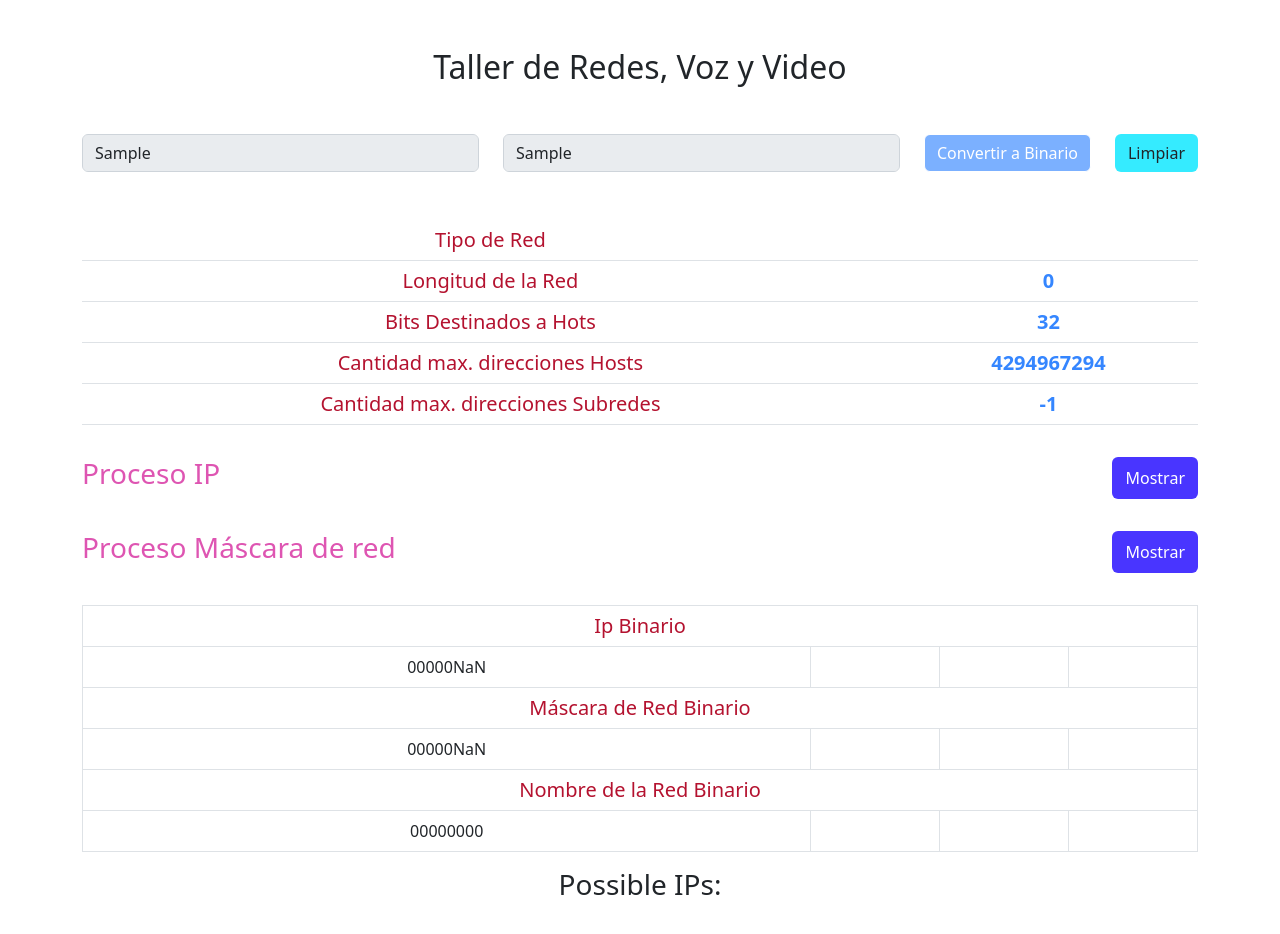
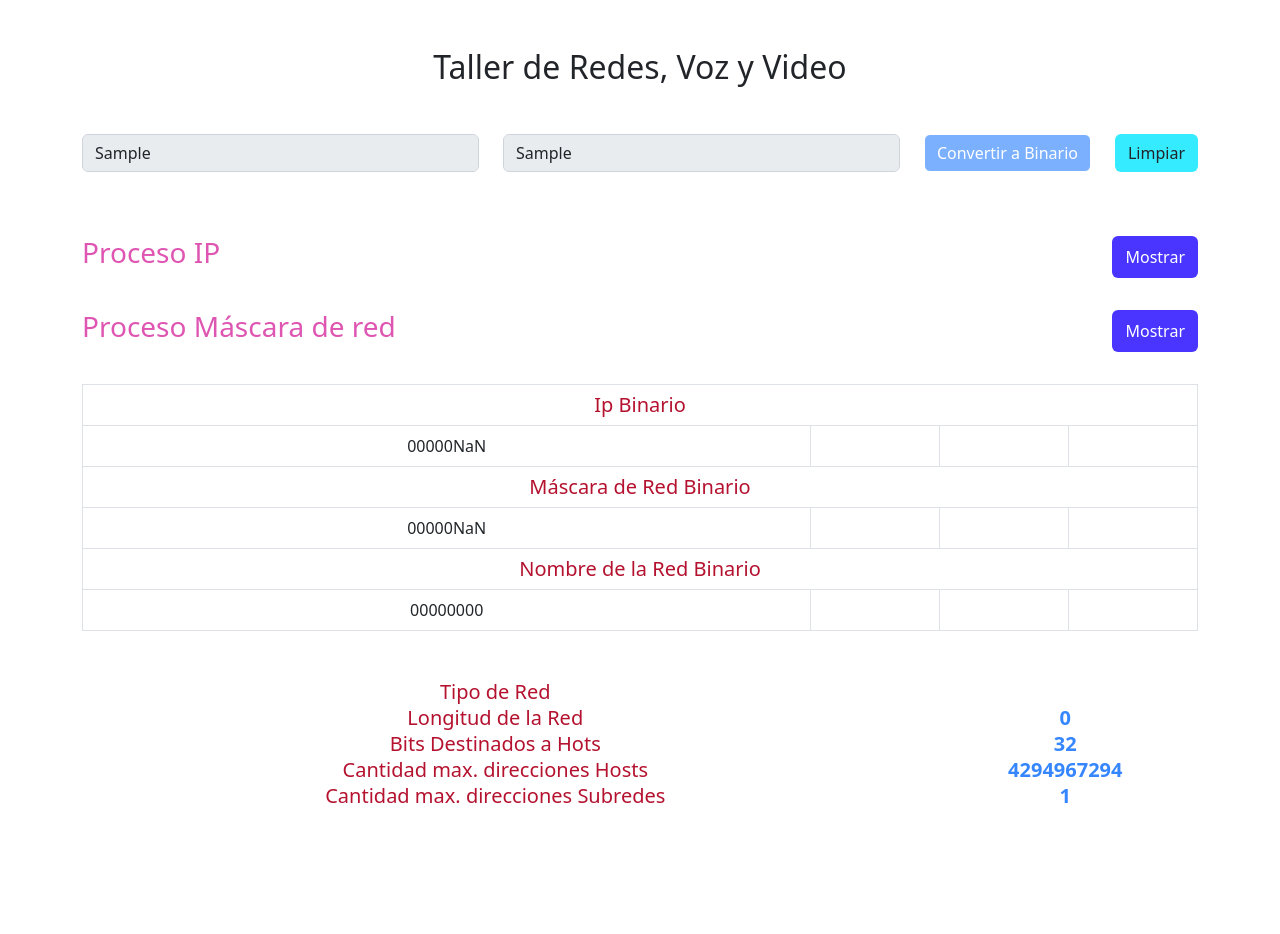
Before and after one commit to OmerJuve2023/calculadora-ip, a React (Create React App) app: page / in a window 1280 px wide. Both pictures are taken after typing "Sample", "Sample" into the empty fields and a click on the button "Convertir a Binario". Shown: the top 934 px of the page. After the commit the page ends 857 px from the top, so only its background shows below. Built offline with nearby package versions, Linux system fonts and the light colour scheme.

Commit message:
update changes

```diff
--- a/src/components/Methods.js
+++ b/src/components/Methods.js
@@ -1,5 +1,6 @@
 export const Methods = {
-    convertToBinary: convertIpToBinary
+    convertToBinary: convertIpToBinary,
+    clearLocalStorage: clearLocalStorage
 }
 
 function convertIpToBinary(ip) {
@@ -9,3 +10,11 @@ function convertIpToBinary(ip) {
     })
     return binaryOctets.join('.');
 }
+
+function clearLocalStorage() {
+    localStorage.removeItem("NAME-NETWORK")
+    localStorage.removeItem("NUMBER_HOSTS")
+    localStorage.removeItem("NUMBER_BITS")
+    localStorage.removeItem("NUMBER_IP")
+    localStorage.removeItem("NUMBER_MASK-NETWORK")
+}
--- a/src/container/ClaseIP.js
+++ b/src/container/ClaseIP.js
@@ -1,20 +1,12 @@
-import PropTypes from "prop-types";
-import React, {useState} from "react";
-import {NumberBits} from "./NumberBits";
-import {NumberHost} from "./NumberHost";
-import {CantHosts} from "./CantHosts";
-import {CantSubredes} from "./CantSubredes";
+import React from "react";
 
-export const ClaseIP = ({ip, maskNetwork}) => {
+export const ClaseIP = () => {
 
-    ClaseIP.prototype = {
-        ip: PropTypes.instanceOf(String).isRequired,
-        maskNetwork: PropTypes.instanceOf(String).isRequired
-    }
-    const one = ip.substring(0, 3)
-    let rpta = useState("")
+    const ip = localStorage.getItem("NUMBER_IP").toString()
     const clase = (object) => {
-        let clas = parseInt(object)
+        let one = object.substring(0, 3)
+        let clas = parseInt(one)
+        let rpta = ""
         if (clas >= 1 && clas <= 127) rpta = "A"
         else if (clas >= 128 && clas <= 191) rpta = "B"
         else if (clas >= 192 && clas <= 223) rpta = "C"
@@ -23,10 +15,6 @@ export const ClaseIP = ({ip, maskNetwork}) => {
         return rpta
     }
     return (
-        <div>
-            <div>
-                <table className={"table"}>
-                    <tbody>
         <tr>
             <th className={"h5"}
                 style={{color: "#b4122f"}}
@@ -34,15 +22,7 @@ export const ClaseIP = ({ip, maskNetwork}) => {
             </th>
             <td className={"h5 fw-bold"}
                 style={{"color": "#3586FF"}}
-                        >{clase(one)}</td>
+            >{clase(ip)}</td>
         </tr>
-                    <NumberBits mask={maskNetwork}/>
-                    <NumberHost/>
-                    <CantHosts/>
-                    <CantSubredes/>
-                    </tbody>
-                </table>
-            </div>
-        </div>
     )
 }
--- a/src/container/TableRed.js
+++ b/src/container/TableRed.js
@@ -1,6 +1,6 @@
 import PropTypes from "prop-types";
 import React from "react";
-import {NameRed} from "./NameRed";
+import {NameRed} from "./tableData/NameRed";
 
 export const TableRed = ({ip, mascara}) => {
 
--- a/src/container/CantSubredes.js
+++ b/src/container/tableData/CantHosts.js
@@ -1,22 +1,22 @@
 import React from "react";
 
-export const CantSubredes = () => {
-    const cantSubredes = parseInt(localStorage.getItem("numberBits"))
+export const CantHosts = () => {
+    const cantHosts = parseInt(localStorage.getItem("NUMBER_HOSTS"))
 
-    function process(cantSubredes) {
-        return (Math.pow(2, cantSubredes)) - 2
+    function process(cantHosts) {
+        return (Math.pow(2,cantHosts))-2
     }
 
     return (
         <tr>
             <th className={"h5"}
                 style={{color: "#b4122f"}}
-            >Cantidad max. direcciones Subredes
+            >Cantidad max. direcciones Hosts
             </th>
             <td className={"h5 fw-bold"}
                 style={{"color": "#3586FF"}}
             >
-                {process(cantSubredes)}
+                {process(cantHosts)}
             </td>
         </tr>
     )
--- a/src/container/CantHosts.js
+++ b/src/container/tableData/CantSubredes.js
@@ -1,22 +1,22 @@
 import React from "react";
 
-export const CantHosts = () => {
-    const cantHosts = parseInt(localStorage.getItem("hosts"))
+export const CantSubredes = () => {
+    const cantSubredes = parseInt(localStorage.getItem("NUMBER_BITS"))
 
-    function process(cantHosts) {
-        return (Math.pow(2,cantHosts))-2
+    function process(cantSubredes) {
+        return (Math.pow(2, cantSubredes))
     }
 
     return (
         <tr>
             <th className={"h5"}
                 style={{color: "#b4122f"}}
-            >Cantidad max. direcciones Hosts
+            >Cantidad max. direcciones Subredes
             </th>
             <td className={"h5 fw-bold"}
                 style={{"color": "#3586FF"}}
             >
-                {process(cantHosts)}
+                {process(cantSubredes)}
             </td>
         </tr>
     )
--- a/src/container/NameRed.js
+++ b/src/container/tableData/NameRed.js
@@ -12,7 +12,7 @@ export const NameRed = ({nameNetwork}) => {
             octets.push(parseInt(octet, 2));
         }
         nameNetworkIP=octets.join('.')
-        localStorage.setItem("nameNetwork",nameNetwork)
+        localStorage.setItem("NAME-NETWORK",nameNetwork)
         return nameNetworkIP
     }
 
--- a/src/container/NumberBits.js
+++ b/src/container/tableData/NumberBits.js
@@ -1,11 +1,7 @@
-import PropTypes from "prop-types";
 import React from "react";
 
-export const NumberBits = ({mask}) => {
-
-    NumberBits.propTypes = {
-        mask: PropTypes.string.isRequired,
-    }
+export const NumberBits = () => {
+    const mask = localStorage.getItem("NUMBER_MASK-NETWORK").toString()
     const calculateNetworkLength = (mask) => {
         let networkLengthCount = 0
         const maskOctets = mask.split(".")
@@ -19,7 +15,7 @@ export const NumberBits = ({mask}) => {
                 }
             }
         }
-        localStorage.setItem("numberBits",networkLengthCount.toString())
+        localStorage.setItem("NUMBER_BITS", networkLengthCount.toString())
         return networkLengthCount
     }
 
--- a/src/container/NumberHost.js
+++ b/src/container/tableData/NumberHost.js
@@ -1,11 +1,11 @@
 import React from "react";
 
 export const NumberHost = () => {
-    const hosts = parseInt(localStorage.getItem("numberBits"))
+    const hosts = parseInt(localStorage.getItem("NUMBER_BITS"))
 
     function process(hosts) {
         const num = 32 - hosts
-        localStorage.setItem("hosts", num.toString())
+        localStorage.setItem("NUMBER_HOSTS", num.toString())
         return num
     }
 
--- /dev/null
+++ b/src/container/tableData/TableData.js
@@ -0,0 +1,22 @@
+import {NumberBits} from "./NumberBits";
+import {NumberHost} from "./NumberHost";
+import {CantHosts} from "./CantHosts";
+import {CantSubredes} from "./CantSubredes";
+import React from "react";
+import {ClaseIP} from "../ClaseIP";
+
+export const TableData = () => {
+    return (
+        <div className={" row justify-content-center my-5"}>
+            <table>
+                <tbody>
+                <ClaseIP/>
+                <NumberBits/>
+                <NumberHost/>
+                <CantHosts/>
+                <CantSubredes/>
+                </tbody>
+            </table>
+        </div>
+    )
+}
--- a/src/pages/PPrincipal.js
+++ b/src/pages/PPrincipal.js
@@ -1,9 +1,9 @@
 import React, {useState} from 'react';
 import {Methods} from "../components/Methods";
 import {ProcessBinary} from "../container/processBinary";
-import {ClaseIP} from "../container/ClaseIP";
 import {TableRed} from "../container/TableRed";
 import {DireccIp} from "../container/DireccIp";
+import {TableData} from "../container/tableData/TableData";
 
 export function PPrincipal() {
     const [ip, setIP] = useState("");
@@ -21,6 +21,8 @@ export function PPrincipal() {
         setBinaryIP(Methods.convertToBinary(ip))
         setBinaryMaskNetwork(Methods.convertToBinary(maskNetwork))
         setEnable(true)
+        localStorage.setItem("NUMBER_IP", ip)
+        localStorage.setItem("NUMBER_MASK-NETWORK", maskNetwork)
     }
 
     const clearResults = () => {
@@ -29,10 +31,7 @@ export function PPrincipal() {
         setMaskNetwork("")
         setBinaryMaskNetwork("")
         setEnable(false)
-        localStorage.removeItem("nameNetwork")
-        localStorage.removeItem("host")
-        localStorage.removeItem("hosts")
-        localStorage.removeItem("numberBits")
+        Methods.clearLocalStorage()
     }
 
     return (
@@ -78,9 +77,6 @@ export function PPrincipal() {
             {enable && (
                 <div className={"my-5"}>
                     <div>
-                        <ClaseIP ip={ip} maskNetwork={maskNetwork}/>
-                    </div>
-                    <div>
                         <ProcessBinary ip={ip} title={"Proceso IP"}/>
                     </div>
                     <div>
@@ -90,11 +86,13 @@ export function PPrincipal() {
                         <TableRed ip={binaryIP} mascara={binaryMaskNetwork}/>
                     </div>
                     <div>
-                        <DireccIp/>
+                        <TableData/>
+                    </div>
+                    <div className={"my-3"}>
+                        {/*<DireccIp/>*/}
                     </div>
                 </div>
             )}
-
         </div>
     )
 }
```
Also changed, not shown: package.json (+6 -5 lines). Lines whose indentation alone changed are shown as unchanged.
